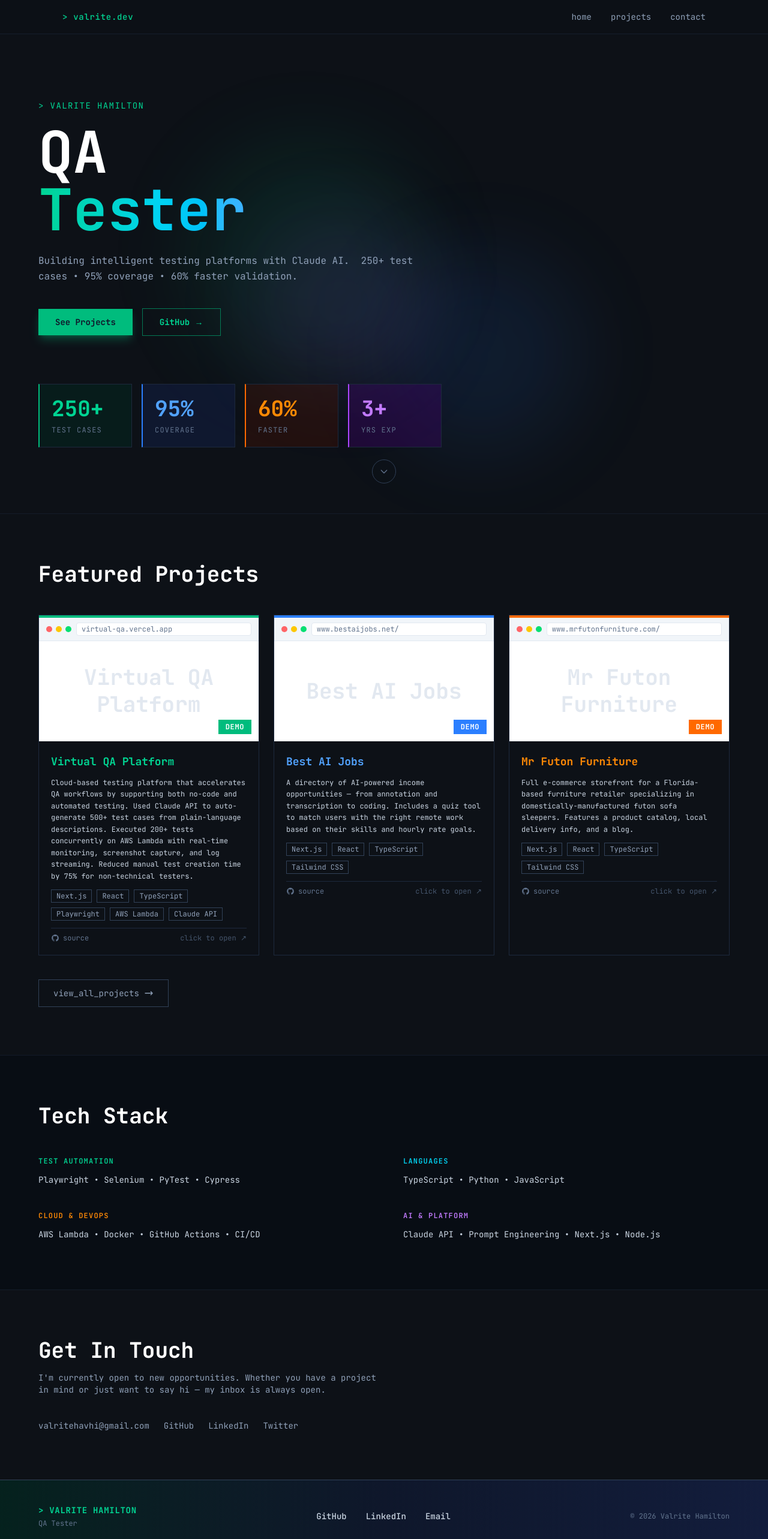
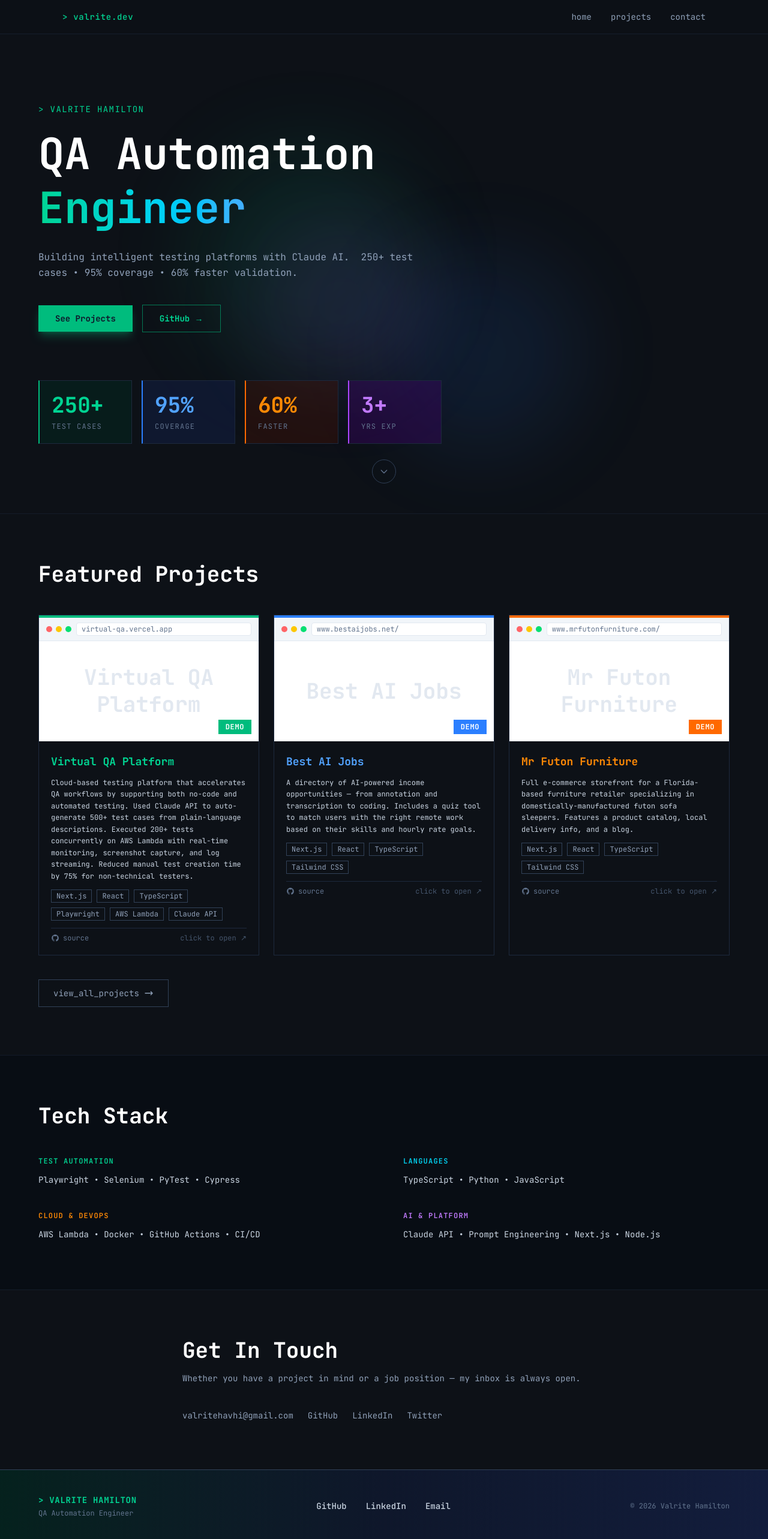
Before and after one commit to Valritehachi/my-portfolio, a Next.js app: page / in a window 1280 px wide. Shown: the top 2566 px of the page at 60% size. Built offline with nearby package versions, Linux system fonts and the light colour scheme.

Commit message:
Update title to QA Automation Engineer, fix contact text and width
Co-Authored-By: Claude Sonnet 4.6 <noreply@anthropic.com>

```diff
--- a/src/app/layout.tsx
+++ b/src/app/layout.tsx
@@ -11,9 +11,9 @@ const jetbrainsMono = JetBrains_Mono({
 });
 
 export const metadata: Metadata = {
-  title: "Valrite Hamilton — QA Tester",
+  title: "Valrite Hamilton — QA Automation Engineer",
   description:
-    "Portfolio of Valrite Hamilton — QA tester building intelligent testing platforms with Claude AI, Playwright, and PyTest.",
+    "Portfolio of Valrite Hamilton — QA automation engineer building intelligent testing platforms with Claude AI, Playwright, and PyTest.",
 };
 
 export default function RootLayout({
--- a/src/app/projects/page.tsx
+++ b/src/app/projects/page.tsx
@@ -4,7 +4,7 @@ import { projects } from "@/lib/projects";
 import Link from "next/link";
 
 export const metadata: Metadata = {
-  title: "Projects — Valrite Hamilton | QA Tester",
+  title: "Projects — Valrite Hamilton | QA Automation Engineer",
   description: "Testing projects and automation platforms by Valrite Hamilton.",
 };
 
--- a/src/components/Contact.tsx
+++ b/src/components/Contact.tsx
@@ -1,16 +1,15 @@
 export default function Contact() {
   return (
     <section id="contact" className="py-20 px-6 sm:px-10 lg:px-16 border-t border-slate-800/50">
-      <div className="max-w-6xl mx-auto">
+      <div className="max-w-2xl mx-auto">
         <h2 className="text-3xl sm:text-4xl font-bold text-white mb-4">
           Get In Touch
         </h2>
-        <p className="text-slate-400 text-sm mb-10 max-w-xl">
-          I&apos;m currently open to new opportunities. Whether you have a
-          project in mind or just want to say hi — my inbox is always open.
+        <p className="text-slate-400 text-sm mb-10 leading-relaxed">
+          Whether you have a project in mind or a job position — my inbox is always open.
         </p>
 
-        <div className="flex items-center gap-6">
+        <div className="flex flex-wrap items-center gap-6">
           <a
             href="mailto:valritehavhi@gmail.com"
             className="text-slate-400 hover:text-emerald-400 text-sm transition-colors duration-200"
--- a/src/components/Footer.tsx
+++ b/src/components/Footer.tsx
@@ -6,7 +6,7 @@ export default function Footer() {
       <div className="max-w-6xl mx-auto flex flex-col sm:flex-row items-center justify-between gap-6">
         <div className="flex flex-col items-center sm:items-start gap-1">
           <span className="text-emerald-400 text-sm font-bold tracking-wider">&gt; VALRITE HAMILTON</span>
-          <span className="text-slate-500 text-xs">QA Tester</span>
+          <span className="text-slate-500 text-xs">QA Automation Engineer</span>
         </div>
 
         <div className="flex items-center gap-8">
--- a/src/components/Hero.tsx
+++ b/src/components/Hero.tsx
@@ -18,17 +18,17 @@ export default function Hero() {
         <div className="blob-delay-2 absolute bottom-1/4 left-1/3 w-72 h-72 bg-purple-500/10 rounded-full blur-3xl" />
       </div>
 
-      <div className="relative z-10">
+      <div className="relative z-10 max-w-3xl">
         {/* Terminal prompt */}
         <p className="text-emerald-400 text-sm tracking-widest mb-5 animate-fade-in">
           &gt; VALRITE HAMILTON
         </p>
 
         {/* Heading */}
-        <h1 className="text-5xl sm:text-6xl lg:text-8xl font-bold text-white leading-none mb-6">
-          QA<br />
+        <h1 className="text-4xl sm:text-5xl lg:text-7xl font-bold text-white leading-tight mb-6">
+          QA Automation<br />
           <span className="cursor text-transparent bg-clip-text bg-gradient-to-r from-emerald-400 via-cyan-400 to-blue-400">
-            Tester
+            Engineer
           </span>
         </h1>
 
```
